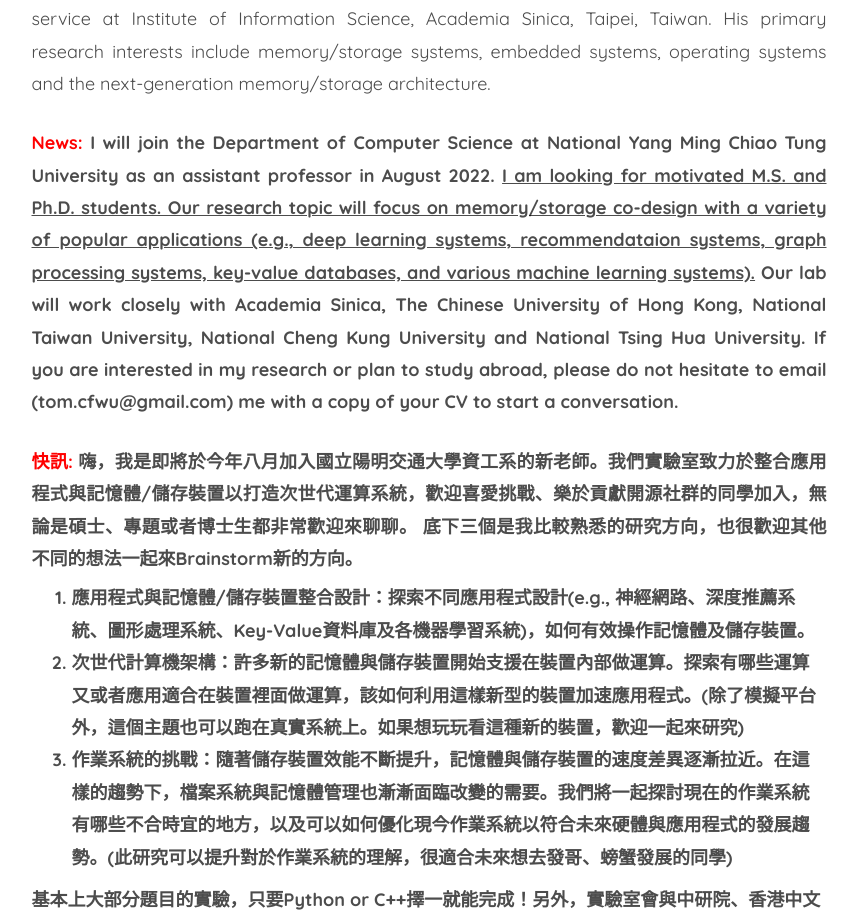
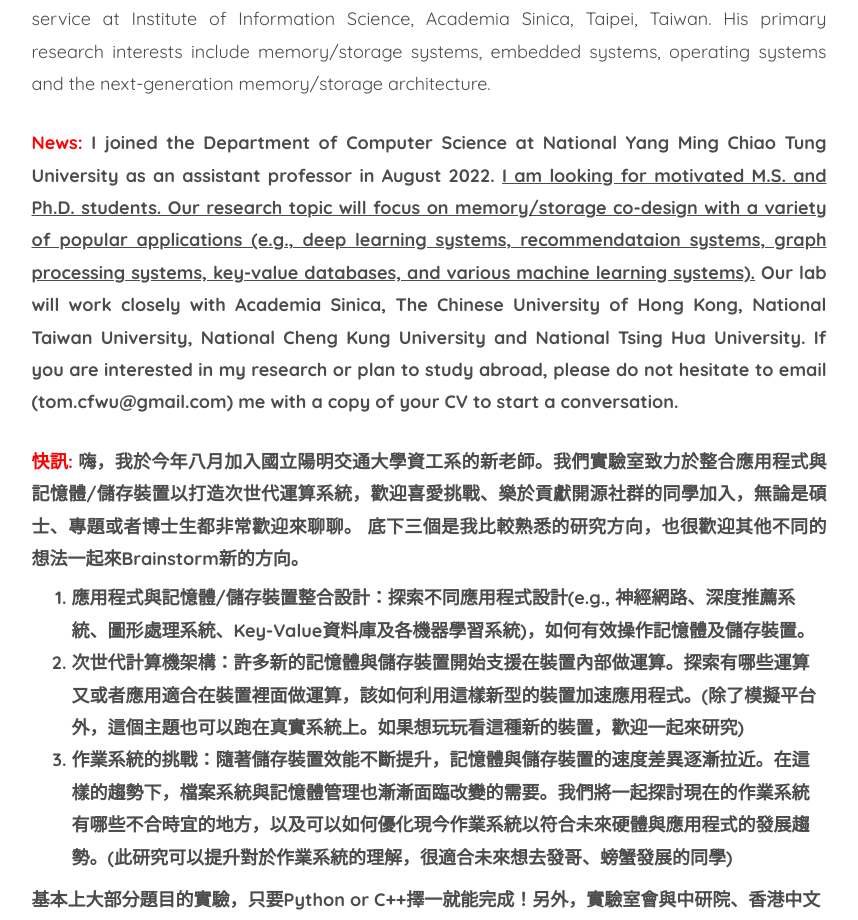
Before and after one commit to cfwu417/cfwu417.github.io, a plain HTML site: page index.html in a window 1280 px wide. Shown: the part 1340-2260 px from the top of the page, without its empty margins (361-1219 px from the left). Drawn offline with nearby package versions, Linux system fonts and the light colour scheme; files whose address does not match are found by name; a web font is replaced by a local one.

Commit message:
Update Bio

```diff
--- a/index.html
+++ b/index.html
@@ -243,8 +243,8 @@
 									<div class="about-desc">
                                         <h3 class="colorlib-heading">Biobraphy</h3>
                                         <big><p style="text-align:justify;"><strong>Chun-Feng Wu(吳俊峯)</strong> is an assistant professor at National Yang Ming Chiao Tung University. He was a postdoctoral scholar in Department of Computer Science, Harvard University from 2021 to 2022. During his postdoc, he worked with <a href="#experiences">Meta and Samsung</a> on the topics of deep recommendation systems and computation-in-memory, respectively. He received his M.S. and Ph.D. degree in Department of Computer Science from National Tsing Hua University, Hsinchu, Taiwan, in 2016 and in Department of Computer Science and Information Engineering from National Taiwan University, Taipei, Taiwan, in 2021 respectively. He served in R&D alternative service at Institute of Information Science, Academia Sinica, Taipei, Taiwan. His primary research interests include memory/storage systems, embedded systems, operating systems and the next-generation memory/storage architecture.</p></big>
-                                        <big><b><p style="text-align:justify;"><font style="text-align:justigy;color:Red;">News:</font> I will join the Department of Computer Science at National Yang Ming Chiao Tung University as an assistant professor in August 2022. <u>I am looking for motivated M.S. and Ph.D. students. Our research topic will focus on memory/storage co-design with a variety of popular applications (e.g., deep learning systems, recommendataion systems, graph processing systems, key-value databases, and various machine learning systems).</u> Our lab will work closely with Academia Sinica, The Chinese University of Hong Kong, National Taiwan University, National Cheng Kung University and National Tsing Hua University. If you are interested in my research or plan to study abroad, please do not hesitate to email (tom.cfwu@gmail.com) me with a copy of your CV to start a conversation.</b></p></big>
-                                        <big><b><p style="text-align:justify;"><font style="text-align:justigy;color:Red;">快訊:</font> 嗨，我是即將於今年八月加入國立陽明交通大學資工系的新老師。我們實驗室致力於整合應用程式與記憶體/儲存裝置以打造次世代運算系統，歡迎喜愛挑戰、樂於貢獻開源社群的同學加入，無論是碩士、專題或者博士生都非常歡迎來聊聊。
+                                        <big><b><p style="text-align:justify;"><font style="text-align:justigy;color:Red;">News:</font> I joined the Department of Computer Science at National Yang Ming Chiao Tung University as an assistant professor in August 2022. <u>I am looking for motivated M.S. and Ph.D. students. Our research topic will focus on memory/storage co-design with a variety of popular applications (e.g., deep learning systems, recommendataion systems, graph processing systems, key-value databases, and various machine learning systems).</u> Our lab will work closely with Academia Sinica, The Chinese University of Hong Kong, National Taiwan University, National Cheng Kung University and National Tsing Hua University. If you are interested in my research or plan to study abroad, please do not hesitate to email (tom.cfwu@gmail.com) me with a copy of your CV to start a conversation.</b></p></big>
+                                        <big><b><p style="text-align:justify;"><font style="text-align:justigy;color:Red;">快訊:</font> 嗨，我於今年八月加入國立陽明交通大學資工系的新老師。我們實驗室致力於整合應用程式與記憶體/儲存裝置以打造次世代運算系統，歡迎喜愛挑戰、樂於貢獻開源社群的同學加入，無論是碩士、專題或者博士生都非常歡迎來聊聊。
 
 底下三個是我比較熟悉的研究方向，也很歡迎其他不同的想法一起來Brainstorm新的方向。
 <ol style="margin-top:-20px">
```
